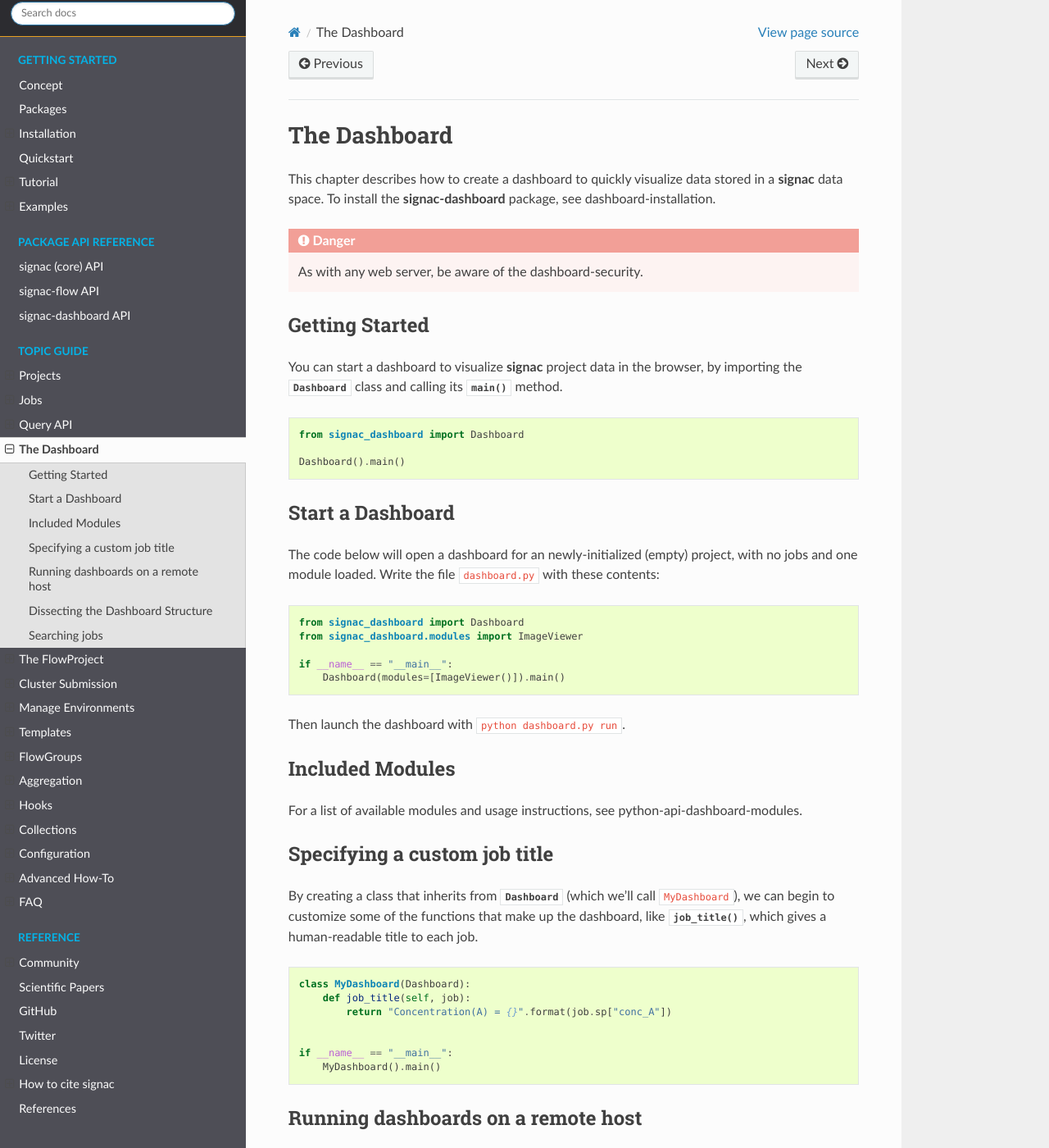
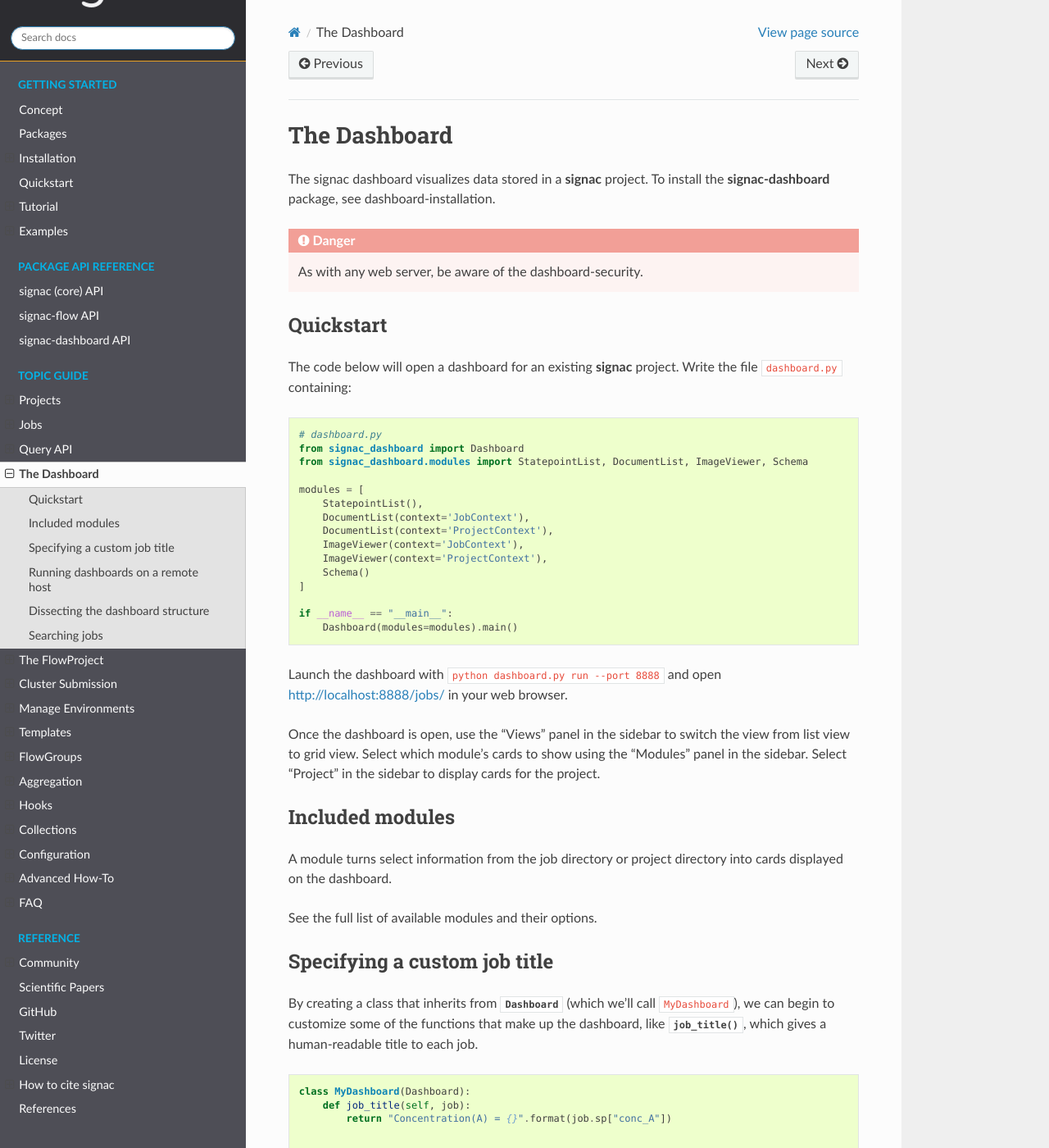
Before and after one commit to glotzerlab/signac-docs, a Sphinx documentation site: the page built from docs/source/dashboard.rst, in a window 1280 px wide and 1400 px high. Shown: the whole window at 82% size. Built offline with Sphinx 7.4.7 and the Read the Docs theme 2.0.0, drawn with Linux system fonts in a browser that asks for light colours; some of the changed text lies outside the part shown.

Commit message:
Document project overview page

```diff
--- a/docs/source/dashboard.rst
+++ b/docs/source/dashboard.rst
@@ -3,43 +3,52 @@
 The Dashboard
 =============
 
-This chapter describes how to create a dashboard to quickly visualize data stored in a **signac** data space.
+The signac dashboard visualizes data stored in a **signac** project.
 To install the **signac-dashboard** package, see :ref:`dashboard-installation`.
 
 .. danger::
 
     As with any web server, be aware of the :ref:`dashboard-security`.
 
-Getting Started
----------------
+Quickstart
+-----------------
 
-You can start a dashboard to visualize **signac** project data in the browser, by importing the :py:class:`~signac_dashboard.Dashboard` class and calling its :py:meth:`~signac_dashboard.Dashboard.main` method.
+The code below will open a dashboard for an existing **signac** project.
+Write the file ``dashboard.py`` containing:
 
 .. code-block:: python
 
+    # dashboard.py
     from signac_dashboard import Dashboard
+    from signac_dashboard.modules import StatepointList, DocumentList, ImageViewer, Schema
 
-    Dashboard().main()
-
-Start a Dashboard
------------------
-
-The code below will open a dashboard for an newly-initialized (empty) project, with no jobs and one module loaded. Write the file ``dashboard.py`` with these contents:
-
-.. code-block:: python
-
-    from signac_dashboard import Dashboard
-    from signac_dashboard.modules import ImageViewer
+    modules = [
+        StatepointList(),
+        DocumentList(context='JobContext'),
+        DocumentList(context='ProjectContext'),
+        ImageViewer(context='JobContext'),
+        ImageViewer(context='ProjectContext'),
+        Schema()
+    ]
 
     if __name__ == "__main__":
-        Dashboard(modules=[ImageViewer()]).main()
+        Dashboard(modules=modules).main()
 
-Then launch the dashboard with ``python dashboard.py run``.
+Launch the dashboard with ``python dashboard.py run --port 8888`` and open http://localhost:8888/jobs/ in your web browser.
 
-Included Modules
+Once the dashboard is open, use the "Views" panel in the sidebar to switch the view from list view to grid view.
+Select which module's cards to show using the "Modules" panel in the sidebar.
+Select "Project" in the sidebar to display cards for the project.
+
+
+
+Included modules
 ----------------
 
-For a list of available modules and usage instructions, see :ref:`python-api-dashboard-modules`.
+A module turns select information from the job directory or project directory into cards displayed on the dashboard.
+
+See the :ref:`full list of available modules and their options<python-api-dashboard-modules>`.
+
 
 Specifying a custom job title
 -----------------------------
@@ -75,10 +84,10 @@
 2. Launch signac-dashboard on the remote server, using the remote port you forwarded (port 8888 in the example above).
 3. On your local computer, open your browser to the local port (this is ``http://localhost:8890`` in the example above).
 
-Dissecting the Dashboard Structure
+Dissecting the dashboard structure
 ----------------------------------
 
-- *Jobs* are how **signac** manages data. Each job has a statepoint (which contains job metadata) and a document (for persistent storage of key-value pairs). Jobs can be displayed in *list view* or *grid view*. The list view provides quick descriptions and status information from many jobs, while the grid view is intended to show text and media content from one or more jobs.
+- Jobs can be displayed in *list view* or *grid view*. The list view provides quick descriptions and status information from many jobs, while the grid view is intended to show text and media content from one or more jobs.
 - *Templates* provide the HTML structure of the dashboard's pages, written in Jinja template syntax for rendering content on the server
 - *Modules* are server-side Python code that interface with your **signac** data to display content. Generally, a module will render content from a specific *job* into a *card template*.
 - *Cards* are a type of template that is shown in *grid view* and contains content rendered by a *module*.
```
